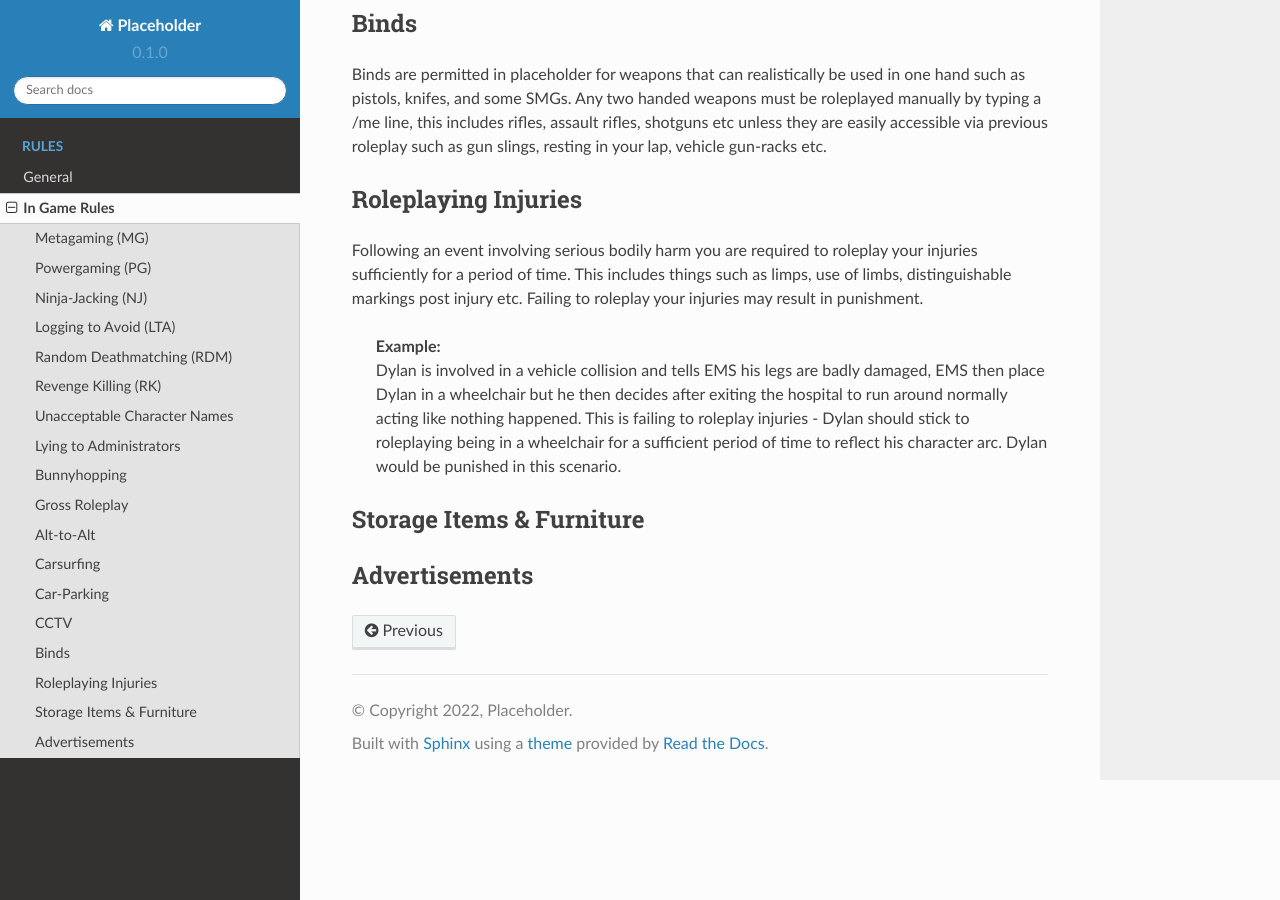
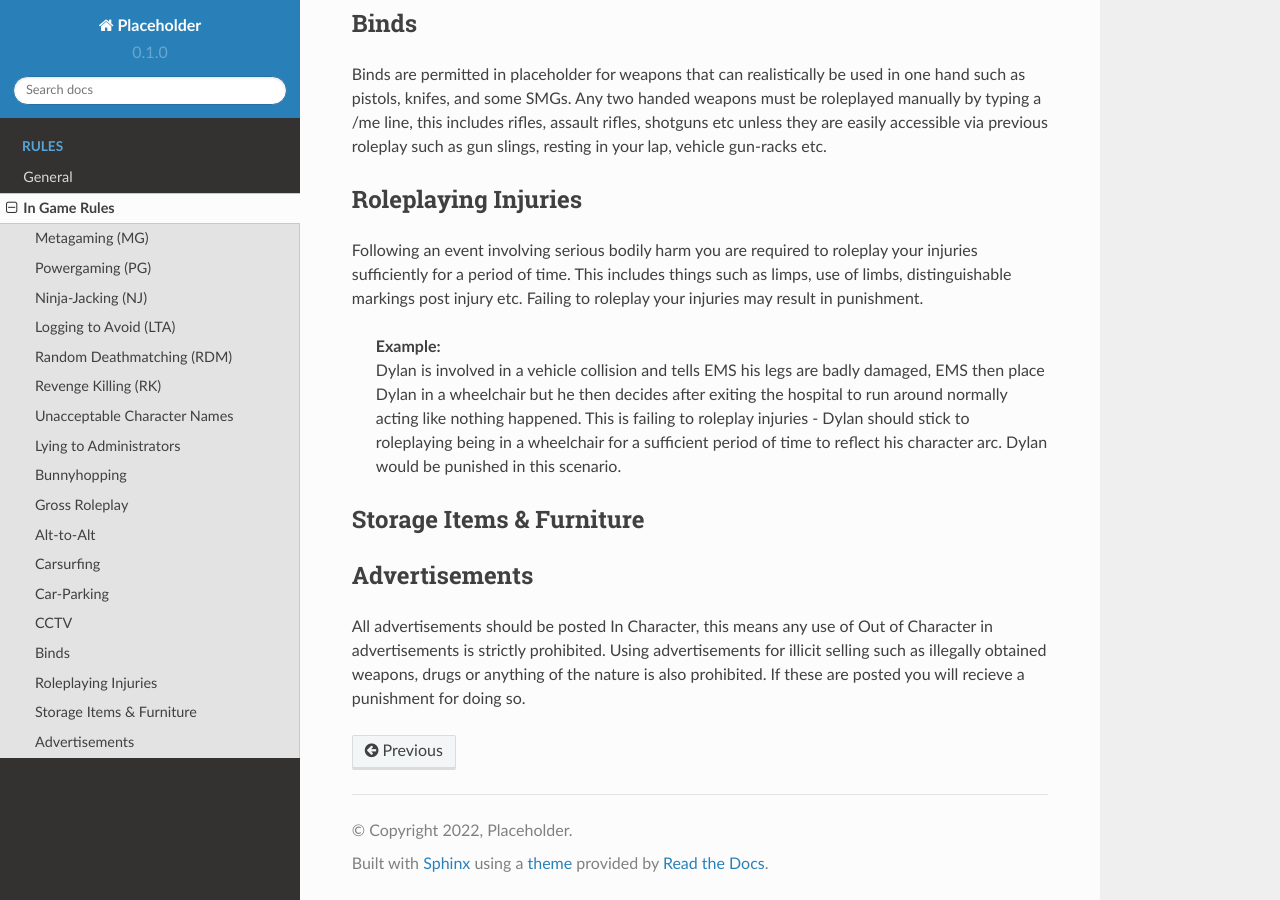
Before and after one commit to Illeeminati/doc, a Sphinx documentation site: the page built from docs/source/rules/ig_rules.rst, in a window 1280 px wide and 900 px high, scrolled down 6496 px. Built offline with Sphinx 7.4.7 and the Read the Docs theme 2.0.0, drawn with Linux system fonts in a browser that asks for light colours.

Commit message:
Update ig_rules.rst

```diff
--- a/docs/source/rules/ig_rules.rst
+++ b/docs/source/rules/ig_rules.rst
@@ -169,3 +169,4 @@ Storage Items & Furniture
 **************
 Advertisements
 **************
+All advertisements should be posted In Character, this means any use of Out of Character in advertisements is strictly prohibited. Using advertisements for illicit selling such as illegally obtained weapons, drugs or anything of the nature is also prohibited. If these are posted you will recieve a punishment for doing so.
```
